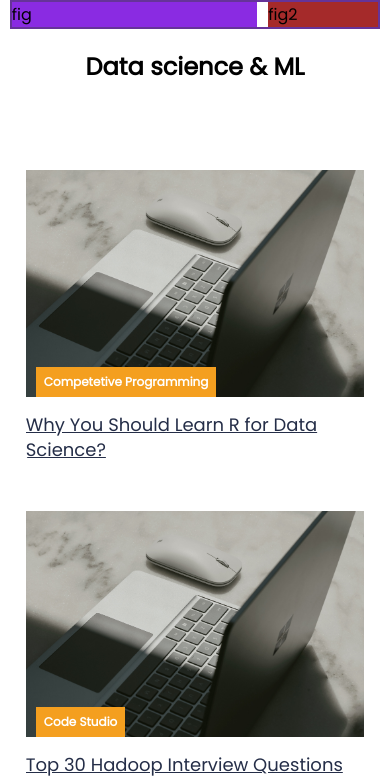
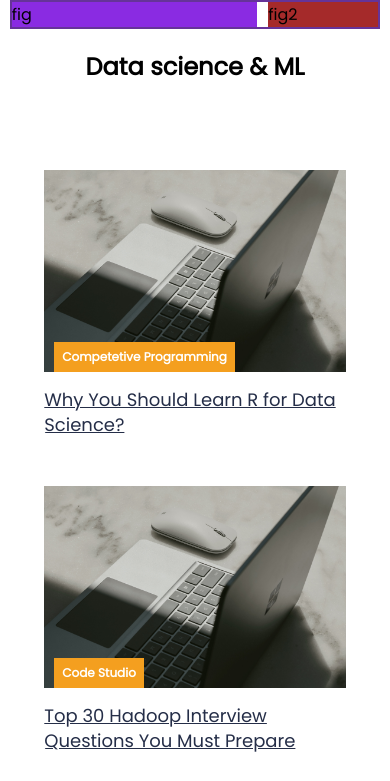
Before and after one commit to Shivangi020/Blogpage, a React (Create React App) app: page / in a window 390 px wide. Shown: the top 781 px of the page. Built offline with nearby package versions, Linux system fonts and the light colour scheme.

Commit message:
modifing

```diff
--- a/src/components/Card/style.css
+++ b/src/components/Card/style.css
@@ -11,8 +11,8 @@
     display: flex;
     flex-flow: column;
     /* align-items: center; */
-    /* max-width: 90%;
-    width: 90%; */
+    max-width: 90%;
+    width: 90%;
     margin: 0 auto;
   }
 
@@ -23,7 +23,7 @@
 
   .cards__items {
     margin-bottom: 24px;
-
+    display: flex;
   }
 
   .cards__item {
@@ -98,6 +98,13 @@
     line-height: 24px;
   }
 
+  @media only screen and (max-width: 729px) {
+    .cards__items{
+      display: flex;
+      flex-direction: column;
+    }
+  }
+
   @media only screen and (min-width: 1200px) {
     .content__blog__container {
       width: 84%;
```
